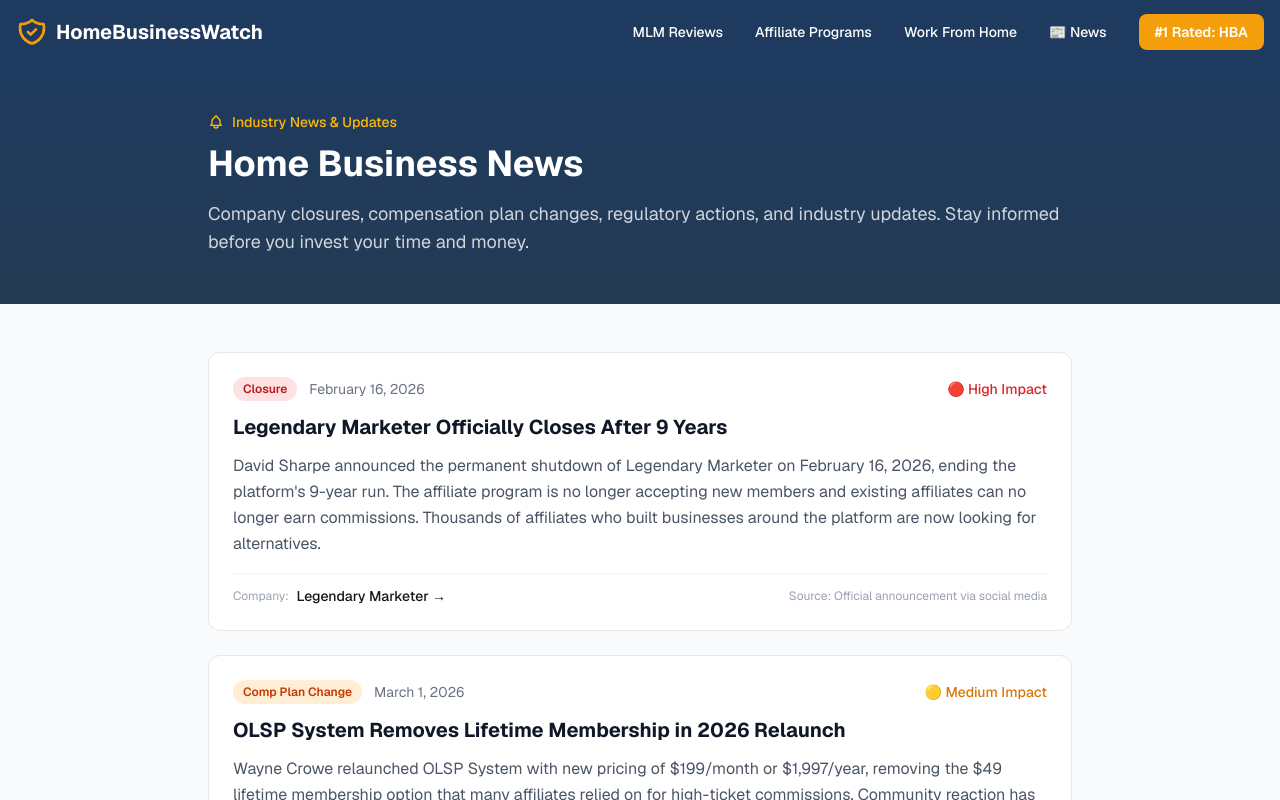
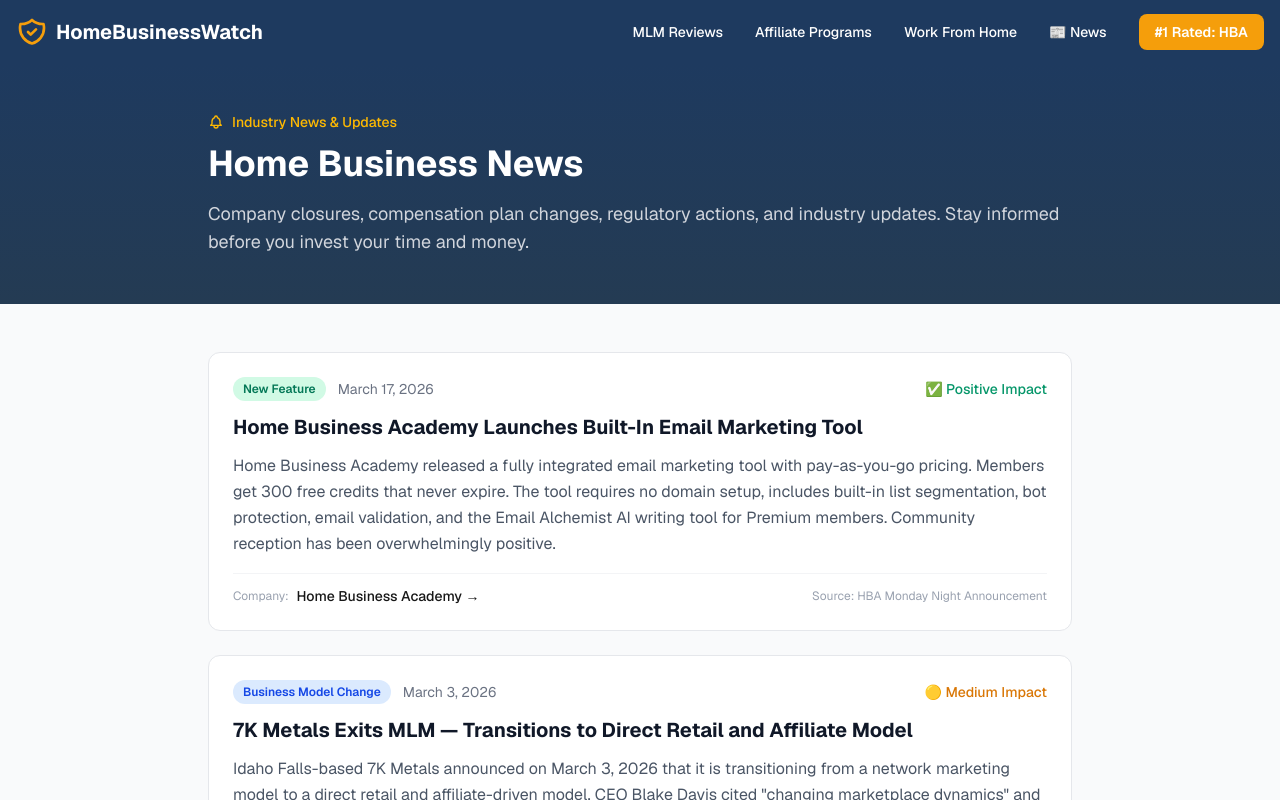
Before and after one commit to homebusinessacademy/home-business-watch, a Next.js app: page /news in a window 1280 px wide. Shown: the top 800 px of the page. Built offline with nearby package versions, Linux system fonts and the light colour scheme.

Commit message:
fix: sort news page chronologically (newest first)

```diff
--- a/src/app/news/page.tsx
+++ b/src/app/news/page.tsx
@@ -197,6 +197,8 @@ const impactColors: Record<string, string> = {
   Positive: 'text-emerald-600',
 };
 
+const sortedNews = [...newsItems].sort((a, b) => new Date(b.date).getTime() - new Date(a.date).getTime());
+
 export default function NewsPage() {
   return (
     <div className="min-h-screen bg-gray-50">
@@ -221,7 +223,7 @@ export default function NewsPage() {
       <section className="py-12">
         <div className="container mx-auto px-4 max-w-4xl">
           <div className="space-y-6">
-            {newsItems.map((item) => (
+            {sortedNews.map((item) => (
               <article key={item.id} className="bg-white rounded-xl border border-gray-200 p-6 hover:shadow-md transition-shadow">
                 <div className="flex flex-wrap items-center gap-3 mb-3">
                   <span className={`text-xs font-semibold px-2.5 py-1 rounded-full ${categoryColors[item.categoryColor] || 'bg-gray-100 text-gray-600'}`}>
```
